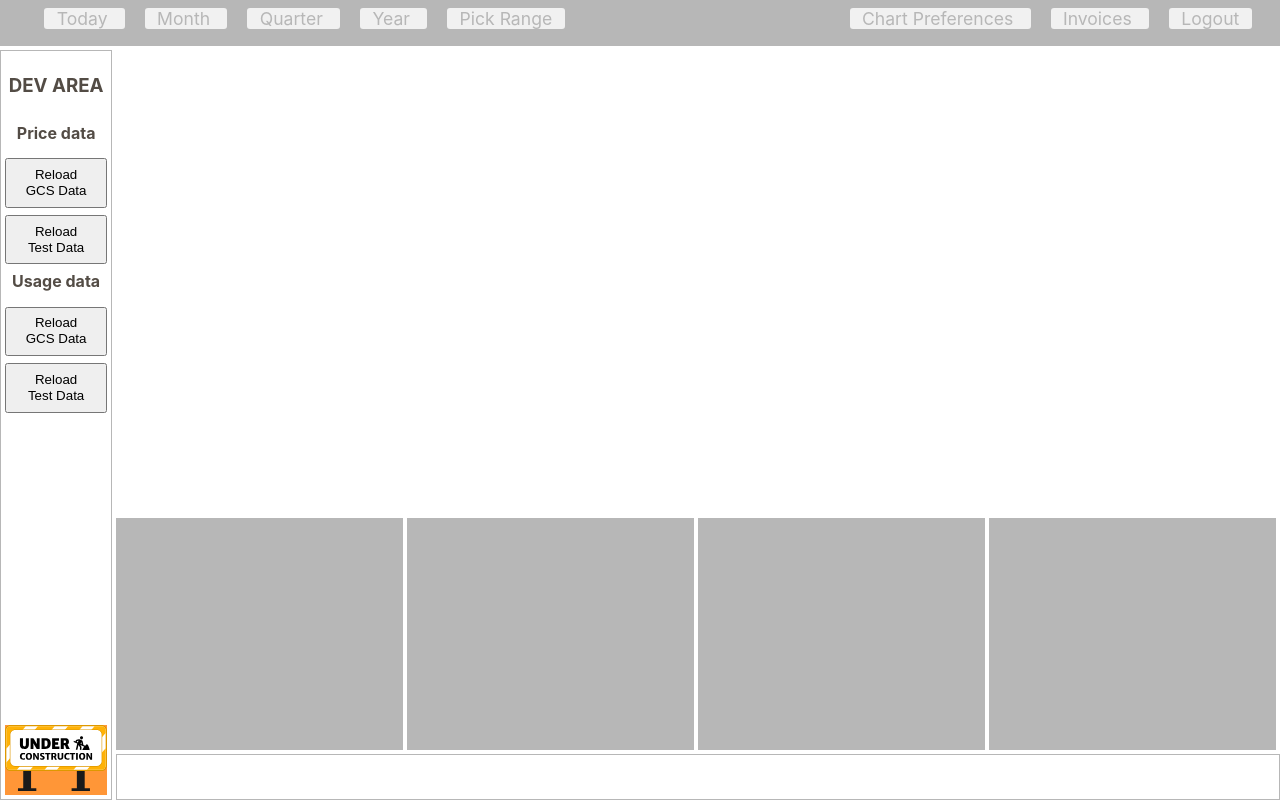
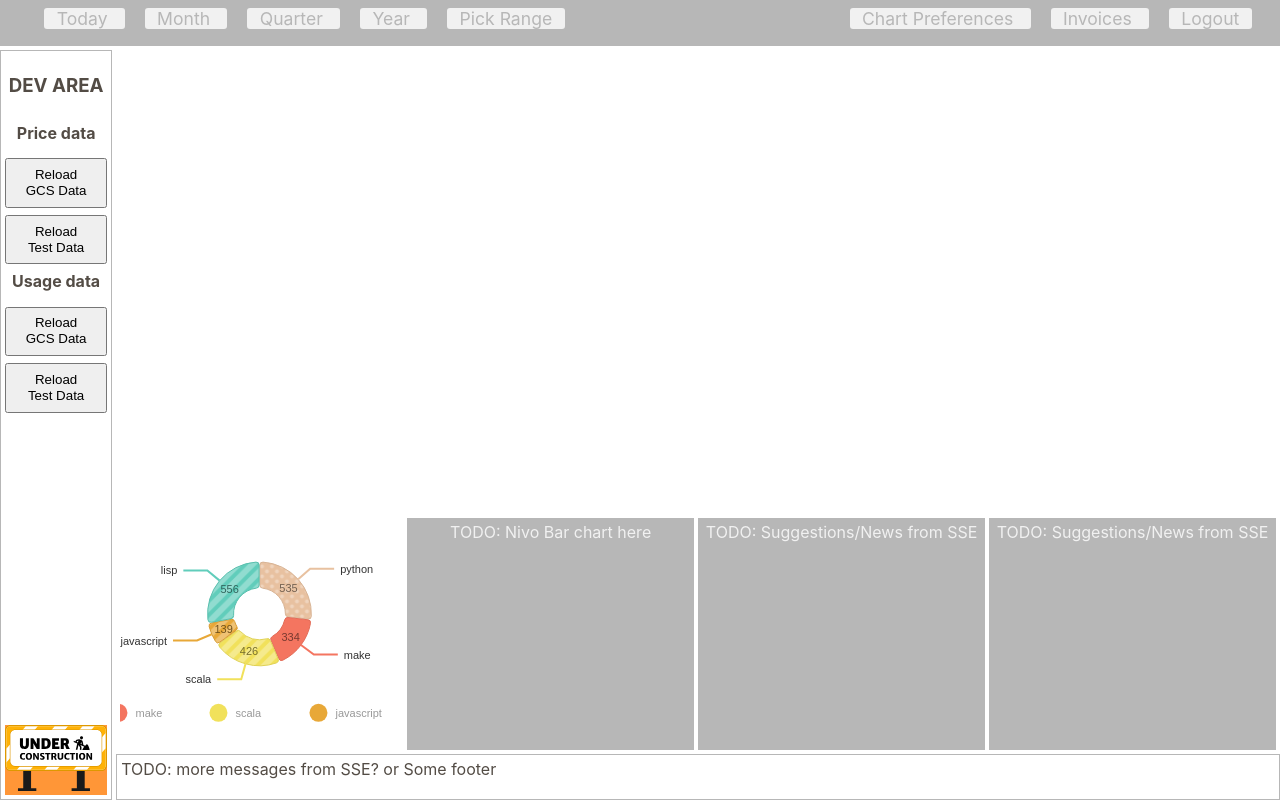
Before and after one commit to akrsmv/gcp-cicd-ts-app-playground, a React (Create React App) app in the folder packages/web/: page /invoices in a window 1280 px wide. Built offline with nearby package versions, Linux system fonts and the light colour scheme.

Commit message:
todos everywhere

```diff
--- a/packages/web/package.json
+++ b/packages/web/package.json
@@ -5,6 +5,7 @@
   "dependencies": {
     "@nivo/core": "^0.80.0",
     "@nivo/line": "^0.80.0",
+    "@nivo/pie": "^0.80.0",
     "date-fns": "^2.29.3",
     "lightweight-charts": "^4.0.0",
     "react": "^18.2.0",
--- a/packages/web/src/App.tsx
+++ b/packages/web/src/App.tsx
@@ -7,8 +7,9 @@ import React, { useState } from 'react';
 import { HorizontalNavigation } from './components-layout/HorizontalNavigation';
 import { SideNavigation } from './components-layout/SideNavigation';
 // import { TVChartLight } from './components/TVChartLight'
-import { defaultTheme, ContainerStyled, MainStyled, ContentBoxesStyled, ContentStyled, FooterStyled } from './components-layout/Theme';
+import { defaultTheme, ContainerStyled, MainStyled, ContentBoxesStyled, ContentStyled, FooterStyled, NivoContainerStyled, ContentStyled1 } from './components-layout/Theme';
 import { TVChartLight } from './components/TVChartLight';
+import { NivoPieChart } from './components/NivoPieChart';
 
 function App() {
   //eslint-disable-next-line
@@ -27,12 +28,12 @@ function App() {
           </MainStyled>
           <SideNavigation />
           <ContentBoxesStyled>
-            <ContentStyled></ContentStyled>
-            <ContentStyled></ContentStyled>
-            <ContentStyled></ContentStyled>
-            <ContentStyled></ContentStyled>
+            <ContentStyled1><NivoPieChart /></ContentStyled1>
+            <ContentStyled><>TODO: Nivo Bar chart here</></ContentStyled>
+            <ContentStyled><>TODO: Suggestions/News from SSE</></ContentStyled>
+            <ContentStyled>TODO: Suggestions/News from SSE</ContentStyled>
           </ContentBoxesStyled>
-          <FooterStyled></FooterStyled>
+          <FooterStyled>TODO: more messages from SSE? or Some footer</FooterStyled>
         </ContainerStyled>
         <ToastContainer />
       </ThemeProvider>
--- a/packages/web/src/components-layout/Theme.tsx
+++ b/packages/web/src/components-layout/Theme.tsx
@@ -67,6 +67,7 @@ export const ContentBoxesStyled = styled.div`
 
 export const FooterStyled = styled.footer`
     background: ${({ theme: { colors } }) => colors.white};
+    color: ${({ theme: { colors } }) => colors.dark};
     grid-area: footer;
     padding: 0.25rem;
     text-align: left;
@@ -81,6 +82,11 @@ export const SideBarStyled = styled.div`
     grid-area: sidebar;
     padding: 0.25rem;
     border: 1px solid ${({ theme: { colors } }) => colors.onyx};
+
+    a#dev-link:hover {
+        text-transform: uppercase;
+        text-decoration: none;
+    }
 
     #under-construction-img {
         width: 100%;
@@ -189,6 +195,10 @@ export const ContentStyled = styled.div`
   height: 100%;
 `;
 
+export const ContentStyled1 = styled(ContentStyled)`
+    background: white;
+`;
+
 export const NivoContainerStyled = styled.div`
     with: 100%;
     height: 100%;
--- a/packages/web/src/components/DevAdminSideBar.tsx
+++ b/packages/web/src/components/DevAdminSideBar.tsx
@@ -26,17 +26,17 @@ export const DevIndexManagement = (props: any) => {
             </button>
             <p hidden={selected !== `${reloadFromGCSData}/${index}}`}>
                 flush redis key <i> {props.index} </i> and reload from from <u>GCS</u>?
-                <a onClick={() => alert(`${reloadFromGCSData}/${index}}`)}>Proceed</a>
+                <a href="" id="dev-link" onClick={() => alert(`TODO: ${reloadFromGCSData}/${index}}`)}><u>Proceed</u></a>
                 &nbsp;
-                <a onClick={() => selectionStore.updateSelection('')}>cancel</a>
+                <a href="" id="dev-link" onClick={() => selectionStore.updateSelection('')}><u>cancel</u></a>
             </p>
 
             <button onClick={() => selectionStore.updateSelection(`${reloadFromTESTData}/${index}}`)}>{reloadFromTESTData}</button>
             <p hidden={selected !== `${reloadFromTESTData}/${index}}`}>
                 flush redis key <i> {props.index} </i> and reload from from <u>GCS</u >?
-                <a onClick={() => alert(`${reloadFromTESTData}/${index}}`)}>Proceed</a>
+                <a href="" id="dev-link" onClick={() => alert(`TODO: ${reloadFromTESTData}/${index}}`)}>Proceed</a>
                 &nbsp;
-                <a onClick={() => selectionStore.updateSelection('')}>cancel</a>
+                <a href="" id="dev-link" onClick={() => selectionStore.updateSelection('')}>cancel</a>
             </p>
 
         </nav>
--- /dev/null
+++ b/packages/web/src/components/NivoPieChart.tsx
@@ -0,0 +1,180 @@
+// install (please make sure versions match peerDependencies)
+// yarn add @nivo/core @nivo/pie
+import { ResponsivePie } from '@nivo/pie'
+import { NivoContainerStyled } from '../components-layout/Theme'
+
+// make sure parent container have a defined height when using
+// responsive component, otherwise height will be 0 and
+// no chart will be rendered.
+// website examples showcase many properties,
+// you'll often use just a few of them.
+
+const data = [
+    {
+        "id": "python",
+        "label": "python",
+        "value": 535,
+        "color": "hsl(149, 70%, 50%)"
+    },
+    {
+        "id": "make",
+        "label": "make",
+        "value": 334,
+        "color": "hsl(81, 70%, 50%)"
+    },
+    {
+        "id": "scala",
+        "label": "scala",
+        "value": 426,
+        "color": "hsl(1, 70%, 50%)"
+    },
+    {
+        "id": "javascript",
+        "label": "javascript",
+        "value": 139,
+        "color": "hsl(60, 70%, 50%)"
+    },
+    {
+        "id": "lisp",
+        "label": "lisp",
+        "value": 556,
+        "color": "hsl(224, 70%, 50%)"
+    }
+]
+
+/**
+ *
+ * @param  TODO just a static copy from NIVO. Make it work witr gctp data
+ * @returns
+ */
+export const NivoPieChart = (props: any /* see data tab */) => (
+    <NivoContainerStyled >
+        <ResponsivePie
+            data={data}
+            margin={{ top: 40, right: 80, bottom: 80, left: 80 }}
+            innerRadius={0.5}
+            padAngle={0.7}
+            cornerRadius={3}
+            activeOuterRadiusOffset={8}
+            borderWidth={1}
+            borderColor={{
+                from: 'color',
+                modifiers: [
+                    [
+                        'darker',
+                        0.2
+                    ]
+                ]
+            }}
+            arcLinkLabelsSkipAngle={10}
+            arcLinkLabelsTextColor="#333333"
+            arcLinkLabelsThickness={2}
+            arcLinkLabelsColor={{ from: 'color' }}
+            arcLabelsSkipAngle={10}
+            arcLabelsTextColor={{
+                from: 'color',
+                modifiers: [
+                    [
+                        'darker',
+                        2
+                    ]
+                ]
+            }}
+            defs={[
+                {
+                    id: 'dots',
+                    type: 'patternDots',
+                    background: 'inherit',
+                    color: 'rgba(255, 255, 255, 0.3)',
+                    size: 4,
+                    padding: 1,
+                    stagger: true
+                },
+                {
+                    id: 'lines',
+                    type: 'patternLines',
+                    background: 'inherit',
+                    color: 'rgba(255, 255, 255, 0.3)',
+                    rotation: -45,
+                    lineWidth: 6,
+                    spacing: 10
+                }
+            ]}
+            fill={[
+                {
+                    match: {
+                        id: 'ruby'
+                    },
+                    id: 'dots'
+                },
+                {
+                    match: {
+                        id: 'c'
+                    },
+                    id: 'dots'
+                },
+                {
+                    match: {
+                        id: 'go'
+                    },
+                    id: 'dots'
+                },
+                {
+                    match: {
+                        id: 'python'
+                    },
+                    id: 'dots'
+                },
+                {
+                    match: {
+                        id: 'scala'
+                    },
+                    id: 'lines'
+                },
+                {
+                    match: {
+                        id: 'lisp'
+                    },
+                    id: 'lines'
+                },
+                {
+                    match: {
+                        id: 'elixir'
+                    },
+                    id: 'lines'
+                },
+                {
+                    match: {
+                        id: 'javascript'
+                    },
+                    id: 'lines'
+                }
+            ]}
+            legends={[
+                {
+                    anchor: 'bottom',
+                    direction: 'row',
+                    justify: false,
+                    translateX: 0,
+                    translateY: 56,
+                    itemsSpacing: 0,
+                    itemWidth: 100,
+                    itemHeight: 18,
+                    itemTextColor: '#999',
+                    itemDirection: 'left-to-right',
+                    itemOpacity: 1,
+                    symbolSize: 18,
+                    symbolShape: 'circle',
+                    effects: [
+                        {
+                            on: 'hover',
+                            style: {
+                                itemTextColor: '#000'
+                            }
+                        }
+                    ]
+                }
+            ]}
+        />
+    </NivoContainerStyled >
+)
```
Also changed, not shown: 1 other file (tests, documents, lock files or other folders).
